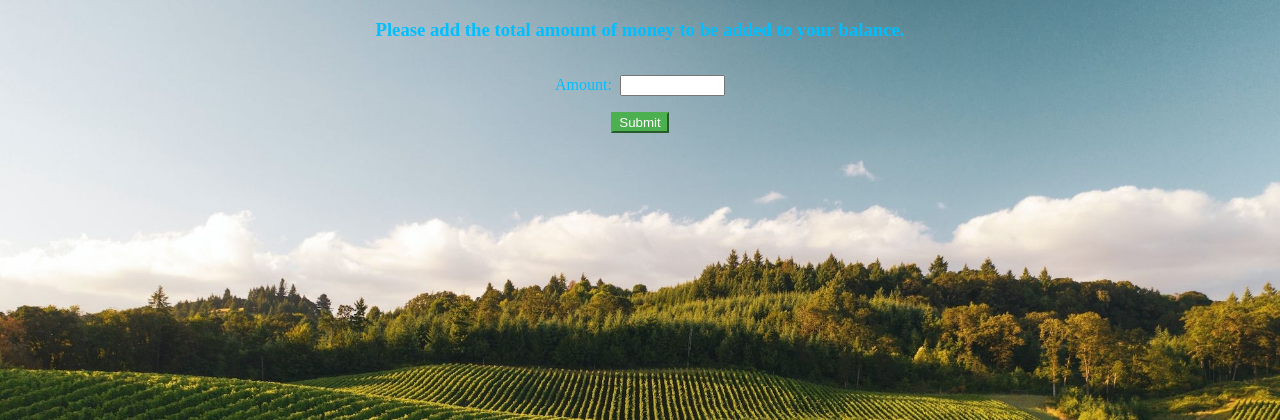
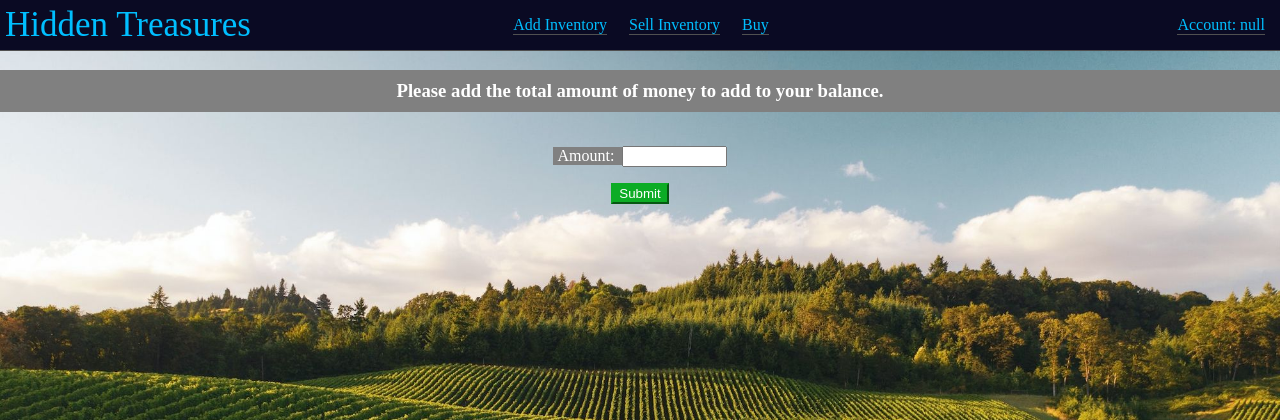
Before and after one commit to paulmeddaugh/Hidden-Treasures, a PHP site: page /pages/userBalance.html in a window 1280 px wide. Shown: the top 420 px of the page. Run offline with PHP 8.4, Linux system fonts and the light colour scheme.

Commit message:
Changed exchange page name to be more user-friendly, added headers, and tweaked pages to be more symetrically looking

```diff
--- a/index.html
+++ b/index.html
@@ -19,11 +19,13 @@
         <form onsubmit="return chkIfAllFieldsEntered(event)">
           <div class = "inputRow">
             <label> &nbsp;Username:&nbsp; </label>
-            <input type="text" id="Username" name="username" class="text" placeholder="StarsAreAlwaysOut"/>
+            <input type="text" id="Username" name="username" class="text"
+              value="admin" placeholder="StarsAreAlwaysOut"/>
           </div>
           <div class = "inputRow">
             <label> &nbsp;Password:&nbsp; </label>
-            <input type="password" id="Password" name="password" class="text" placeholder="Sh1neBr1ghtest@tN1ght"/>
+            <input type="password" id="Password" name="password" class="text"
+              value="blank" placeholder="Sh1neBr1ghtest@tN1ght"/>
           </div>
           <br />
           <br />
--- a/pages/AccountInformation.html
+++ b/pages/AccountInformation.html
@@ -19,6 +19,8 @@
 			<info-box-component title="Account Information"></info-box-component>
 
 			<div class="pageContent">
+
+				<h3 class="grey-bg no-margin-top">Account Information</h3>
 
 				<table id = "InfoTbl">
 					<tr class = "Info"><td id ="name"> Name: - </td></tr>
--- a/pages/addInventory.html
+++ b/pages/addInventory.html
@@ -17,7 +17,7 @@
 			<info-box-component title="Add To Inventory"></info-box-component>
 
 			<div class="pageContent">
-				<h3 class="grey-bg">Add Item to Inventory</h2>
+				<h3 class="grey-bg no-margin">Add Item to Inventory</h2>
 				<form onsubmit="chkEmpty()" action="javascript:OpenWindow()" method="POST">
 
 					<table>
--- a/pages/userBalance.html
+++ b/pages/userBalance.html
@@ -7,20 +7,21 @@
 		<link rel="icon" href="../resources/icon.png">
 		<link rel="stylesheet" href="../styles/menu.css">
 		<link rel="stylesheet" href="../styles/userBalance.css">
+		<script src="../scripts/components/header.js"></script>
 		<script src="../scripts/userBalance.js"></script>
 	</head>
 	<body>
 
-		<div id = "menuAndInfoBar"></div>
+		<header-component></header-component>
 
-		<h3 class="info">
-			Please add the total amount of money to be added to your balance.
+		<h3 class="info grey-bg">
+			Please add the total amount of money to add to your balance.
 		</h3>
 
 		<form onsubmit="chkEmpty()" method="POST">
 
 			<p class="info">
-				<label for="balance"> Amount:&nbsp; </label>
+				<label class="balanceLabel" for="balance"> Amount:&nbsp; </label>
 				<input type="text" id="balance" size="10" onblur="chkBalance()"/>
 			</p>
 
--- a/scripts/Login.js
+++ b/scripts/Login.js
@@ -59,11 +59,17 @@ function chkIfAllFieldsEntered() {
 	return false;
 }
 
+window.addEventListener("load", () => {
+	const e = {type: 'mouseenter'};
+	return mouseHoverMain(e);
+});
+
 /** Script for difficult styling when hovering in main.
  *
  * @param e A mouse event of either type 'mouseenter' or 'mouseleave'
 */
 function mouseHoverMain(e) {
+
 	const entering = (e.type == 'mouseenter') ? true : false;
 
 	 // Div's covering background image
--- a/scripts/components/header.js
+++ b/scripts/components/header.js
@@ -8,7 +8,6 @@ headerTemplate.innerHTML = `
 			top: 0px;
 			flex-wrap: wrap;
 			align-items: center;
-        justify-content: space-between;
 			padding: 5px;
 			background-color: #0a0a23;
 			border-bottom: 1px solid #505050;
@@ -16,9 +15,20 @@ headerTemplate.innerHTML = `
 
 		.siteTitle {
 			font-size: 35px;
-        margin: 0 10px;
+			margin: 0;
 			border: 0;
-        color: #00BFFF;
+			flex: 2;
+		}
+
+		#centerContainer {
+			display: flex;
+			margin: 0px 10px;
+		}
+
+		#rightContainer {
+			flex: 2;
+			display: flex;
+			flex-direction: row-reverse;
 		}
 
 		a {
@@ -26,6 +36,8 @@ headerTemplate.innerHTML = `
 			border-bottom: 1px solid #505050;
 			margin-right: 10px;
 			color: #00BFFF;
+			white-space: nowrap;
+			margin-left: 12px;
 		}
 		a:visited {
 			color: #00BFFF;
@@ -33,16 +45,27 @@ headerTemplate.innerHTML = `
 		a:active {
 			color: #009cd0;
 		}
+
+		@media (max-width: 679px) {
+			.header {
+				flex-direction: column;
+			}
+			#centerContainer {
+				margin-bottom: 5px;
+			}
+		}
 	</style>
 
   	<div class="header">
  		<a class = "siteTitle" href="../index.html"> Hidden Treasures </a>
-		<div>
+		<div id="centerContainer">
 			<a href="addInventory.html">Add Inventory</a>
 			<a href="SomethingToSell.html">Sell Inventory</a>
-			<a href="exchange.html">Exchange</a>
+			<a href="exchange.html">Buy</a>
 		</div>
+		<div id="rightContainer">
 			<a class="user" id="duser" href="AccountInformation.html">-</a>
+		</div>
 	</div>
 `;
 
--- a/styles/AccountInformation.css
+++ b/styles/AccountInformation.css
@@ -9,6 +9,10 @@ div.addInv {
 	border-color: #303030;
 	margin-left: 10px;
 	color:#00BFFF;
+}
+
+h3 {
+	margin: 10px 0px;
 }
 
 table {
--- a/styles/SomethingToSell.css
+++ b/styles/SomethingToSell.css
@@ -4,11 +4,6 @@ div.addInv {
 	border-color: #303030;
 	margin-left: 10px;
 	color:#00BFFF;
-}
-
-table {
-	border-collapse: collapse;
-	margin: 20px 20px 8px;
 }
 
 th {
--- a/styles/exchange.css
+++ b/styles/exchange.css
@@ -8,12 +8,14 @@ input.buy {
 	margin-left: 46%px;
     border-color:#4CAF50;
 }
+
 th {
     padding-left: 10px;
 	padding-right: 10px;
 	padding-bottom: 5px;
 	font-size: 14pt;
 }
+
 tr {
     color: white;
 	font-size: 12pt;
@@ -25,10 +27,12 @@ td, th, table {
 	font-size: 20px;
     border: 2px solid #303030;
 }
+
 td {
     padding: 8px;
     color:white;
 }
+
 #numToBuy {
     outline-offset: 2px;
     display: block;
--- a/styles/menu.css
+++ b/styles/menu.css
@@ -43,7 +43,7 @@ table {
     border-collapse: collapse;
     background-color: black;
     margin: 10px 0px 10px;
-	width: 100%;
+    width: 100%;
 }
 
 th {
@@ -81,3 +81,11 @@ input[type="submit"] {
 .max-content {
 	width: max-content;
 }
+
+.no-margin {
+	margin: 0;
+}
+
+.no-margin-top {
+	margin-top: 0px;
+}
--- a/styles/userBalance.css
+++ b/styles/userBalance.css
@@ -1,11 +1,18 @@
 .info {
     text-align:center;
-    color:#00BFFF;
+    color: white;
 }
 .center {
     text-align:center;
 }
-input.button {
+
+.balanceLabel {
+    background-color: grey;
+    padding-left: 5px;
+    padding-bottom: 1px;
+}
+
+.button {
     background-color:#4CAF50;
     color: white;
     border-color:#4CAF50;
```
Also changed, not shown: pages/SomethingToSell.html (+5 -3 lines), pages/exchange.html (+4 -3 lines). Lines whose indentation alone changed are shown as unchanged.
